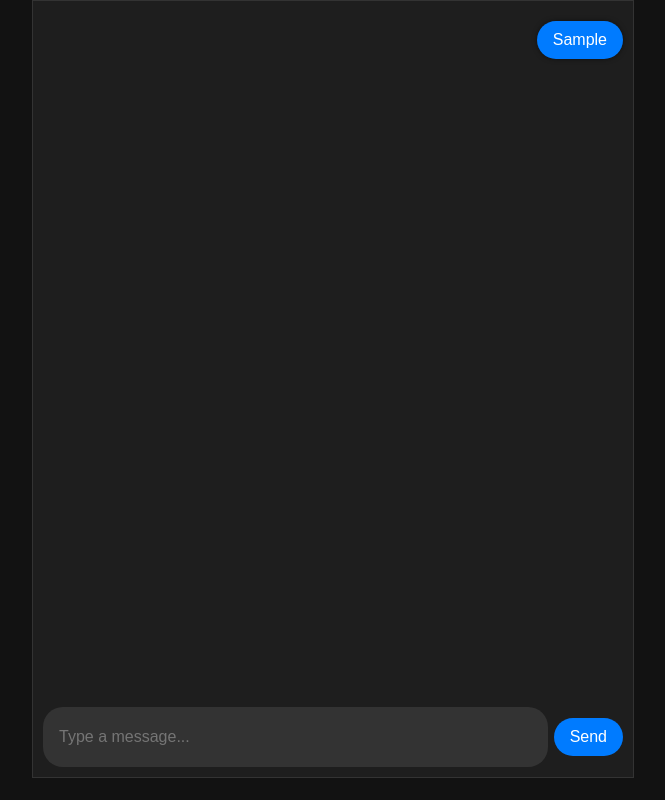
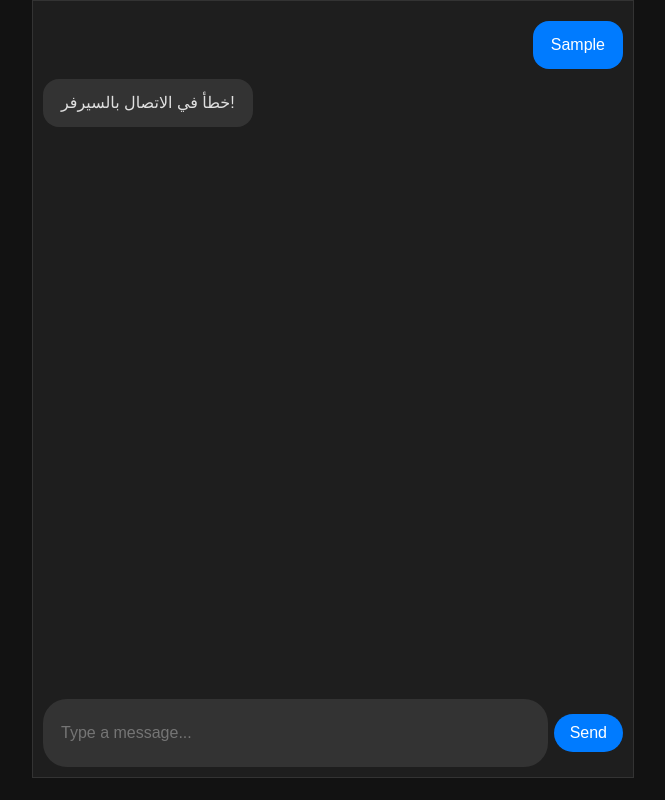
Before and after one commit to Bomiro/simsimi, a plain HTML site: page index.html in a window 1280 px wide. Both pictures are taken after typing "Sample" into the empty fields and a click on the button "Send". Shown: the whole page, without its empty margins (307-972 px from the left). Drawn offline with Linux system fonts and the light colour scheme; no server answers.

Commit message:
Update index.html

```diff
--- a/index.html
+++ b/index.html
@@ -5,10 +5,10 @@
   <meta name="viewport" content="width=device-width, initial-scale=1.0">
   <title>Chat with API</title>
   <style>
-    /* Chat bubble styling for dark mode */
+    /* Dark theme styles */
     body {
-      background-color: #121212; /* Dark background for the entire page */
-      color: #e0e0e0; /* Light text color */
+      background-color: #121212;
+      color: #e0e0e0;
       margin: 0;
       font-family: Arial, sans-serif;
     }
@@ -19,15 +19,16 @@
       height: 97vh;
       max-width: 600px;
       margin: auto;
-      border: 1px solid #333; /* Darker border */
-      background-color: #1e1e1e; /* Dark background for chat container */
+      border: 1px solid #333;
+      background-color: #1e1e1e;
     }
 
     .messages-container {
       flex-grow: 1;
       overflow-y: auto;
       padding: 10px;
-      background-color: #1e1e1e; /* Match background color */
+      background-color: #1e1e1e;
+      scroll-behavior: smooth;
     }
 
     .message-container {
@@ -37,12 +38,13 @@
     }
 
     .message-bubble {
-      background-color: #333; /* Dark bubble background */
-      padding: 10px 16px;
-      border-radius: 20px;
-      max-width: 60%;
+      background-color: #333;
+      padding: 12px 18px;
+      border-radius: 16px;
+      max-width: 70%;
+      font-size: 16px;
+      line-height: 1.5;
       word-wrap: break-word;
-      box-shadow: 0 0 5px rgba(0, 0, 0, 0.5); /* Darker shadow */
     }
 
     .sender-message-container {
@@ -58,7 +60,7 @@
       display: flex;
       align-items: center;
       padding: 10px;
-      background-color: #1e1e1e; /* Dark background for input area */
+      background-color: #1e1e1e;
     }
 
     #messageInput {
@@ -66,17 +68,17 @@
       margin-right: 6px;
       border: none;
       outline: none;
-      border-radius: 20px;
-      height: 40px;
+      border-radius: 24px;
+      height: 44px;
       font-size: 16px;
-      background-color: #333; /* Dark input background */
-      color: #e0e0e0; /* Light text color for input */
-      padding: 10px 16px;
+      background-color: #333;
+      color: #e0e0e0;
+      padding: 12px 18px;
     }
 
     #sendButton {
       background-color: #007bff;
-      border-radius: 20px;
+      border-radius: 24px;
       outline: none;
       border: none;
       padding: 10px 16px;
@@ -86,11 +88,18 @@
     }
 
     #sendButton:hover {
-      box-shadow: 0 0 5px rgba(0, 0, 0, 0.5); /* Darker shadow on hover */
+      box-shadow: 0 0 5px rgba(0, 0, 0, 0.5);
     }
 
     #sendButton:active {
       background-color: #0056b3;
+    }
+
+    /* Typing indicator */
+    .typing-indicator {
+      width: 50px;
+      height: 20px;
+      margin: 10px 0;
     }
   </style>
 </head>
@@ -115,26 +124,50 @@
       }
     });
 
+    function getRandomUserAgent() {
+      const userAgents = [
+        "Mozilla/5.0 (Windows NT 10.0; Win64; x64) AppleWebKit/537.36 (KHTML, like Gecko) Chrome/99.0.4844.51 Safari/537.36",
+        "Mozilla/5.0 (Macintosh; Intel Mac OS X 10_15_7) AppleWebKit/537.36 (KHTML, like Gecko) Chrome/90.0.4430.93 Safari/537.36",
+        "Mozilla/5.0 (Linux; Android 11; SM-G998B) AppleWebKit/537.36 (KHTML, like Gecko) Chrome/91.0.4472.101 Mobile Safari/537.36",
+        "Mozilla/5.0 (iPhone; CPU iPhone OS 14_6 like Mac OS X) AppleWebKit/537.36 (KHTML, like Gecko) Version/14.1.1 Mobile/15E148 Safari/537.36"
+      ];
+      return userAgents[Math.floor(Math.random() * userAgents.length)];
+    }
+
     async function sendMessage() {
       const message = messageInput.value;
       if (message.trim()) {
         displayMessage(message, true);
         messageInput.value = '';
 
-        // Fetch response from the API
+        // Show typing indicator
+        const typingIndicator = document.createElement('img');
+        typingIndicator.src = 'https://o.simsimi.com/_nuxt/img/typing_ani.5554abf.gif';
+        typingIndicator.classList.add('typing-indicator');
+        messagesDiv.appendChild(typingIndicator);
+        messagesDiv.scrollTop = messagesDiv.scrollHeight;
+
         try {
-        //  const response = await fetch(`https://morocco.toystack.dev/api/other/simsimi?text=${encodeURIComponent(message)}&lc=ar&apikey=212024`, {
-            const response = await fetch(`https://plain-trista-bomi3-1c1e0005.koyeb.app/v3/api/ask?question=${encodeURIComponent(message)}&modul=cloude-sonnet-3.5&lc=ar&apikey=212024`, {
-            method: 'GET'
+          const response = await fetch(`https://o.simsimi.com/api/chats?lc=ar&ft=1&normalProb=2&reqText=${encodeURIComponent(message)}&talkCnt=1`, {
+            method: 'GET',
+            headers: {
+              'accept': 'application/json, text/plain, */*',
+              'user-agent': getRandomUserAgent()
+            }
           });
+
           const data = await response.json();
-        //  const apiResponse = data.data.response;
-          const apiResponse = data.response;
+          const apiResponse = data?.simsimi_talk?.answer || "لم أفهم، حاول مرة أخرى!";
 
-          // Display the API response as a received message
+          // Remove typing indicator
+          messagesDiv.removeChild(typingIndicator);
+
+          // Display API response
           displayMessage(apiResponse);
         } catch (error) {
           console.error('Error fetching API response:', error);
+          messagesDiv.removeChild(typingIndicator);
+          displayMessage("خطأ في الاتصال بالسيرفر!");
         }
       }
     }
```
